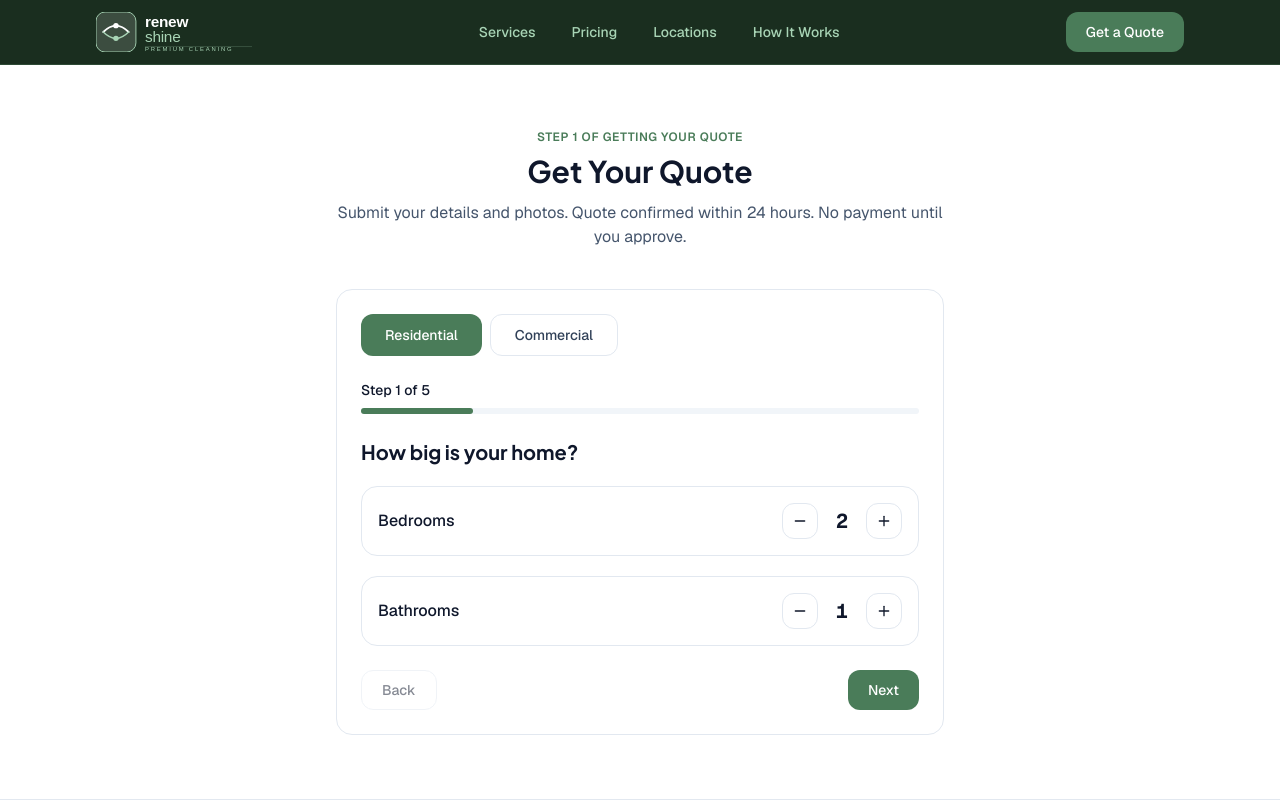
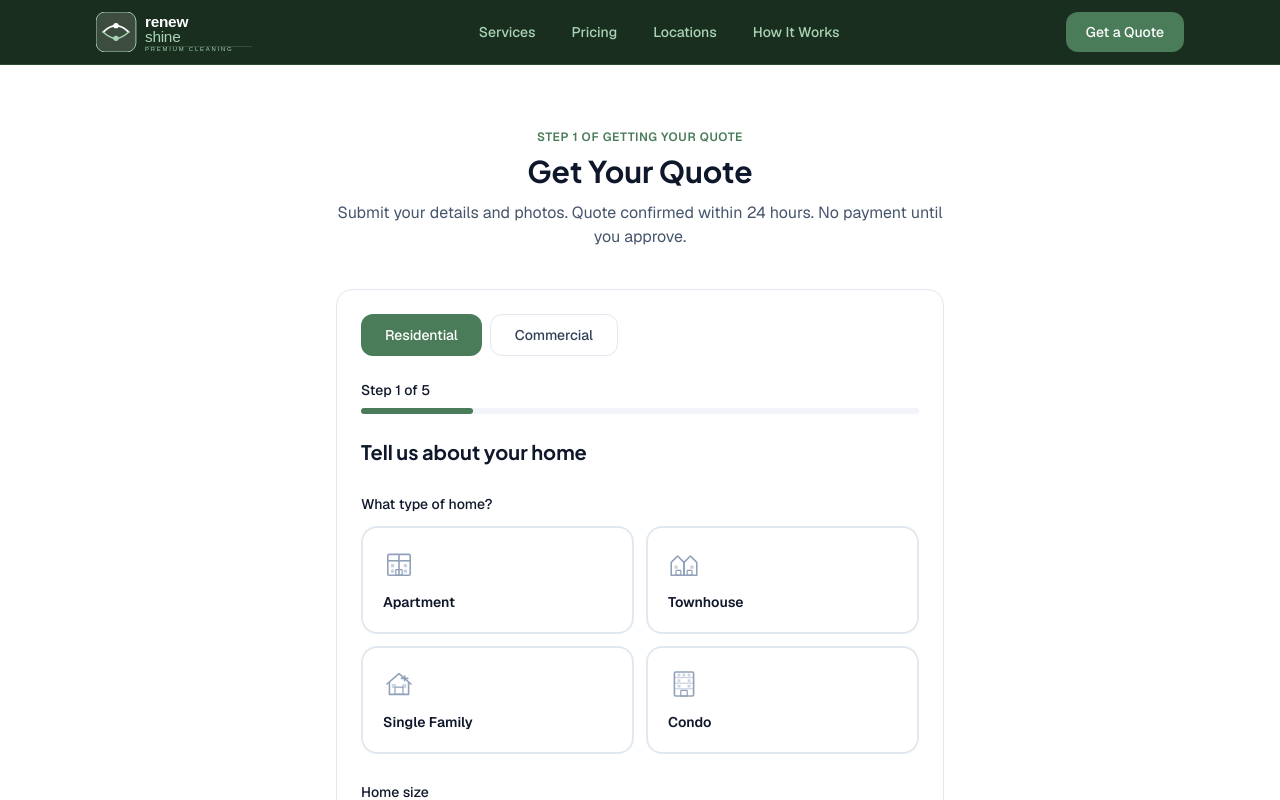
Before and after one commit to gracebotly/renewshine-app, a Next.js app: page /booking in a window 1280 px wide. Shown: the top 800 px of the page. Built offline with nearby package versions, Linux system fonts and the light colour scheme.

Commit message:
Update booking step 1 with home type tiles and notes

```diff
--- a/src/components/booking/BookingForm.tsx
+++ b/src/components/booking/BookingForm.tsx
@@ -66,6 +66,7 @@ export function BookingForm() {
   const [resEmail, setResEmail] = React.useState('')
   const [resPhone, setResPhone] = React.useState('')
   const [resMediaUrls, setResMediaUrls] = React.useState<string[]>([])
+  const [resHomeType, setResHomeType] = React.useState<'apartment' | 'townhouse' | 'single_family' | 'condo' | ''>('')
 
   // ── Commercial state ───────────────────────────────────────────────────────
   const [businessName, setBusinessName] = React.useState('')
@@ -87,6 +88,7 @@ export function BookingForm() {
   // Derived booleans — must live after all useState declarations
   const hasResData =
     resStep > 1 ||
+    resHomeType !== '' ||
     resAddress !== '' ||
     resName !== '' ||
     resEmail !== '' ||
@@ -124,6 +126,7 @@ export function BookingForm() {
     setResEmail('')
     setResPhone('')
     setResMediaUrls([])
+    setResHomeType('')
   }
 
   // Reset commercial state when switching away from it
@@ -172,6 +175,7 @@ export function BookingForm() {
   // ── Validation ─────────────────────────────────────────────────────────────
   const validateResidentialStep = () => {
     const nextErrors: Record<string, string> = {}
+    if (resStep === 1 && !resHomeType) nextErrors.resHomeType = 'Please select your home type'
     if (resStep === 3 && !resAddress.trim()) nextErrors.resAddress = 'Address is required'
     if (resStep === 4) {
       if (!resStartDate) nextErrors.resStartDate = 'Date is required'
@@ -231,7 +235,7 @@ export function BookingForm() {
           availability_end: resEndDate,
           availability_time_pref: resTimePref,
           media_urls: resMediaUrls,
-          notes: resNotes,
+          notes: resHomeType ? `[${resHomeType.replace('_', ' ')}] ${resNotes}`.trim() : resNotes,
         }),
       })
       if (!response.ok) throw new Error('Failed')
@@ -343,28 +347,137 @@ export function BookingForm() {
       {flowType === 'residential' ? (
         <div className="space-y-6">
 
-          {/* Progress + estimate bar */}
-          <div className="space-y-3">
+          {/* Progress bar */}
           <div>
             <p className="text-sm font-medium text-slate-900">Step {resStep} of 5</p>
             <div className="mt-2 h-1.5 w-full rounded-full bg-slate-100">
               <div className="h-1.5 rounded-full bg-(--color-brand)" style={{ width: `${(resStep / 5) * 100}%` }} />
             </div>
           </div>
-            {resStep >= 2 && estimate && serviceType !== 'move_out' ? (
-              <PriceEstimate low={estimate.low} high={estimate.high} compact />
+
+          {/* Step 1 — Home details */}
+          {resStep === 1 ? (
+            <div className="space-y-7">
+              <h2 className="font-display text-xl font-bold text-slate-900">Tell us about your home</h2>
+
+              {/* ── Housing type tiles ── */}
+              <div className="space-y-3">
+                <p className="text-sm font-medium text-slate-900">What type of home?</p>
+                <div className="grid grid-cols-2 gap-3">
+                  {([
+                    {
+                      id: 'apartment',
+                      label: 'Apartment',
+                      icon: (
+                        <svg viewBox="0 0 40 40" fill="none" xmlns="http://www.w3.org/2000/svg" className="h-8 w-8">
+                          <rect x="6" y="8" width="28" height="26" rx="1.5" stroke="currentColor" strokeWidth="2" strokeLinejoin="round"/>
+                          <line x1="6" y1="16" x2="34" y2="16" stroke="currentColor" strokeWidth="2"/>
+                          <line x1="20" y1="8" x2="20" y2="34" stroke="currentColor" strokeWidth="2"/>
+                          <rect x="10" y="20" width="4" height="4" rx="0.5" fill="currentColor" opacity="0.5"/>
+                          <rect x="10" y="27" width="4" height="4" rx="0.5" fill="currentColor" opacity="0.5"/>
+                          <rect x="26" y="20" width="4" height="4" rx="0.5" fill="currentColor" opacity="0.5"/>
+                          <rect x="26" y="27" width="4" height="4" rx="0.5" fill="currentColor" opacity="0.5"/>
+                          <rect x="16" y="27" width="8" height="7" rx="0.5" stroke="currentColor" strokeWidth="1.5"/>
+                        </svg>
+                      ),
+                    },
+                    {
+                      id: 'townhouse',
+                      label: 'Townhouse',
+                      icon: (
+                        <svg viewBox="0 0 40 40" fill="none" xmlns="http://www.w3.org/2000/svg" className="h-8 w-8">
+                          <path d="M4 18L12 10L20 18V34H4V18Z" stroke="currentColor" strokeWidth="2" strokeLinejoin="round"/>
+                          <path d="M20 18L28 10L36 18V34H20V18Z" stroke="currentColor" strokeWidth="2" strokeLinejoin="round"/>
+                          <rect x="8" y="22" width="4" height="4" rx="0.5" fill="currentColor" opacity="0.5"/>
+                          <rect x="28" y="22" width="4" height="4" rx="0.5" fill="currentColor" opacity="0.5"/>
+                          <rect x="10" y="28" width="6" height="6" rx="0.5" stroke="currentColor" strokeWidth="1.5"/>
+                          <rect x="24" y="28" width="6" height="6" rx="0.5" stroke="currentColor" strokeWidth="1.5"/>
+                        </svg>
+                      ),
+                    },
+                    {
+                      id: 'single_family',
+                      label: 'Single Family',
+                      icon: (
+                        <svg viewBox="0 0 40 40" fill="none" xmlns="http://www.w3.org/2000/svg" className="h-8 w-8">
+                          <path d="M5 20L20 7L35 20" stroke="currentColor" strokeWidth="2" strokeLinecap="round" strokeLinejoin="round"/>
+                          <path d="M8 17.5V33H32V17.5" stroke="currentColor" strokeWidth="2" strokeLinejoin="round"/>
+                          <rect x="15" y="24" width="10" height="9" rx="0.5" stroke="currentColor" strokeWidth="1.5"/>
+                          <rect x="11" y="20" width="5" height="5" rx="0.5" fill="currentColor" opacity="0.45"/>
+                          <rect x="24" y="20" width="5" height="5" rx="0.5" fill="currentColor" opacity="0.45"/>
+                          <line x1="27" y1="10" x2="27" y2="16" stroke="currentColor" strokeWidth="2" strokeLinecap="round"/>
+                          <line x1="23" y1="13" x2="31" y2="13" stroke="currentColor" strokeWidth="2" strokeLinecap="round"/>
+                        </svg>
+                      ),
+                    },
+                    {
+                      id: 'condo',
+                      label: 'Condo',
+                      icon: (
+                        <svg viewBox="0 0 40 40" fill="none" xmlns="http://www.w3.org/2000/svg" className="h-8 w-8">
+                          <rect x="8" y="5" width="24" height="30" rx="1.5" stroke="currentColor" strokeWidth="2" strokeLinejoin="round"/>
+                          <line x1="8" y1="12" x2="32" y2="12" stroke="currentColor" strokeWidth="1.5" opacity="0.5"/>
+                          <line x1="8" y1="19" x2="32" y2="19" stroke="currentColor" strokeWidth="1.5" opacity="0.5"/>
+                          <line x1="8" y1="26" x2="32" y2="26" stroke="currentColor" strokeWidth="1.5" opacity="0.5"/>
+                          <rect x="12" y="7" width="3.5" height="3.5" rx="0.5" fill="currentColor" opacity="0.45"/>
+                          <rect x="18" y="7" width="3.5" height="3.5" rx="0.5" fill="currentColor" opacity="0.45"/>
+                          <rect x="24.5" y="7" width="3.5" height="3.5" rx="0.5" fill="currentColor" opacity="0.45"/>
+                          <rect x="12" y="14" width="3.5" height="3.5" rx="0.5" fill="currentColor" opacity="0.45"/>
+                          <rect x="24.5" y="14" width="3.5" height="3.5" rx="0.5" fill="currentColor" opacity="0.45"/>
+                          <rect x="12" y="21" width="3.5" height="3.5" rx="0.5" fill="currentColor" opacity="0.45"/>
+                          <rect x="24.5" y="21" width="3.5" height="3.5" rx="0.5" fill="currentColor" opacity="0.45"/>
+                          <rect x="16" y="28" width="8" height="7" rx="0.5" stroke="currentColor" strokeWidth="1.5"/>
+                        </svg>
+                      ),
+                    },
+                  ] as const).map((option) => {
+                    const isSelected = resHomeType === option.id
+                    return (
+                      <button
+                        key={option.id}
+                        type="button"
+                        onClick={() => setResHomeType(option.id)}
+                        className={cn(
+                          'group relative cursor-pointer rounded-2xl border-2 p-5 text-left transition-all duration-200',
+                          isSelected
+                            ? 'border-(--color-brand) bg-(--color-brand-muted)/40 shadow-sm'
+                            : 'border-slate-200 bg-white hover:border-slate-300 hover:bg-slate-50'
+                        )}
+                      >
+                        {/* Selected checkmark */}
+                        {isSelected ? (
+                          <div className="absolute right-3 top-3 flex h-5 w-5 items-center justify-center rounded-full bg-(--color-brand)">
+                            <svg viewBox="0 0 12 12" fill="none" className="h-3 w-3">
+                              <path d="M2 6L5 9L10 3" stroke="white" strokeWidth="1.8" strokeLinecap="round" strokeLinejoin="round"/>
+                            </svg>
+                          </div>
                         ) : null}
-            {resStep >= 2 && serviceType === 'move_out' ? (
-              <div className="rounded-lg border border-slate-200 bg-slate-50 px-4 py-2.5">
-                <p className="text-sm text-slate-600">Move-In/Move-Out — price confirmed after photo review</p>
+                        {/* Icon */}
+                        <div className={cn(
+                          'mb-3 transition-colors duration-200',
+                          isSelected ? 'text-(--color-brand)' : 'text-slate-400 group-hover:text-slate-600'
+                        )}>
+                          {option.icon}
                         </div>
+                        {/* Label */}
+                        <p className={cn(
+                          'text-sm font-semibold transition-colors duration-200',
+                          isSelected ? 'text-(--color-brand)' : 'text-slate-900'
+                        )}>
+                          {option.label}
+                        </p>
+                      </button>
+                    )
+                  })}
+                </div>
+                {errors.resHomeType ? (
+                  <p className="text-sm text-red-600">{errors.resHomeType}</p>
                 ) : null}
               </div>
 
-          {/* Step 1 — Home size */}
-          {resStep === 1 ? (
-            <div className="space-y-5">
-              <h2 className="font-display text-xl font-bold text-slate-900">How big is your home?</h2>
+              {/* ── Bedrooms + Bathrooms steppers ── */}
+              <div className="space-y-3">
+                <p className="text-sm font-medium text-slate-900">Home size</p>
                 {[
                   { label: 'Bedrooms', value: bedrooms, min: 1, max: 6, set: setBedrooms },
                   { label: 'Bathrooms', value: bathrooms, min: 0, max: 4, set: setBathrooms },
@@ -379,7 +492,9 @@ export function BookingForm() {
                       >
                         <Minus size={16} />
                       </button>
-                    <span className="w-8 text-center font-mono text-xl font-bold tabular-nums text-slate-900">{item.value}</span>
+                      <span className="w-8 text-center font-mono text-xl font-bold tabular-nums text-slate-900">
+                        {item.value}
+                      </span>
                       <button
                         type="button"
                         onClick={() => item.set((v) => Math.min(item.max, v + 1))}
@@ -390,6 +505,24 @@ export function BookingForm() {
                     </div>
                   </div>
                 ))}
+              </div>
+
+              {/* ── Parking notes (optional) ── */}
+              <div className="space-y-2">
+                <label className="block space-y-1.5">
+                  <div>
+                    <p className="text-sm font-medium text-slate-900">Parking instructions (optional)</p>
+                    <p className="text-xs text-slate-500">Optional — let us know if there&apos;s anything to be aware of</p>
+                  </div>
+                  <textarea
+                    className="flex min-h-[80px] w-full rounded-lg border border-slate-200 bg-white px-3 py-2 text-sm text-slate-900 placeholder:text-slate-400 transition-colors duration-200 hover:border-slate-300 focus:border-transparent focus:outline-none focus:ring-2 focus:ring-(--color-brand) focus:ring-offset-0"
+                    placeholder="e.g. Street parking on Oak Ave, use visitor spot #4, buzzer code is 214..."
+                    value={resNotes}
+                    onChange={(e) => setResNotes(e.target.value)}
+                  />
+                </label>
+              </div>
+
             </div>
           ) : null}
 
```
Lines whose indentation alone changed are shown as unchanged.
